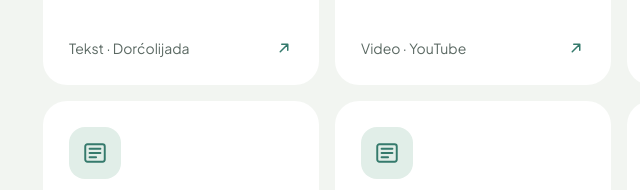
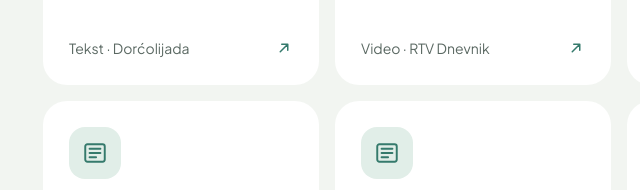
Before and after one commit to sofija8/kristina-karanovic, a plain HTML site: page vesti.html in a window 1280 px wide. Shown: the part 599-789 px from the top of the page, 21-661 px from the left. Drawn offline with Linux system fonts and the light colour scheme.

Commit message:
Update vesti.html

```diff
--- a/vesti.html
+++ b/vesti.html
@@ -74,7 +74,7 @@
                     <a class="news-card" href="https://www.youtube.com/watch?v=GBZ3tqgVmBo" target="_blank" rel="noopener" data-type="video">
                         <span class="news-icon warm"><svg class="icon icon-lg" viewBox="0 0 24 24" aria-hidden="true"><circle cx="12" cy="12" r="9"/><path d="M10 8.5l5.5 3.5-5.5 3.5z"/></svg></span>
                         <span class="news-title">Izbori su završeni, ali podele ostaju: Kako započeti dijalog pomirenja</span>
-                        <span class="news-meta"><span>Video · YouTube</span><svg class="icon icon-sm" viewBox="0 0 24 24" aria-hidden="true"><path d="M7 17L17 7M9 7h8v8"/></svg></span>
+                        <span class="news-meta"><span>Video · RTV Dnevnik</span><svg class="icon icon-sm" viewBox="0 0 24 24" aria-hidden="true"><path d="M7 17L17 7M9 7h8v8"/></svg></span>
                     </a>
                     <a class="news-card" href="https://ekolist.org/eEkolist/eEkolist46.pdf?fbclid=IwY2xjawVRcstleHRuA2FlbQIxMABwZG9mBWJyaWQRMWt0dkJpZTdRTGhsMnVoaFNzcnRjBmFwcF9pZBAyMjIwMzkxNzg4MjAwODkyAAEfL6LlL_KS9cR8yINj3XKBkdEJYGSkDVIaiQtoDLTO9ITWywM_ulIDpP0sm8M_aem_j4ysxjORsnWClBCjc_Of_g" target="_blank" rel="noopener" data-type="casopis">
                         <span class="news-icon"><svg class="icon icon-lg" viewBox="0 0 24 24" aria-hidden="true"><path d="M2 5c3-1 6-1 10 1v14c-4-2-7-2-10-1z"/><path d="M22 5c-3-1-6-1-10 1v14c4-2 7-2 10-1z"/></svg></span>
```
